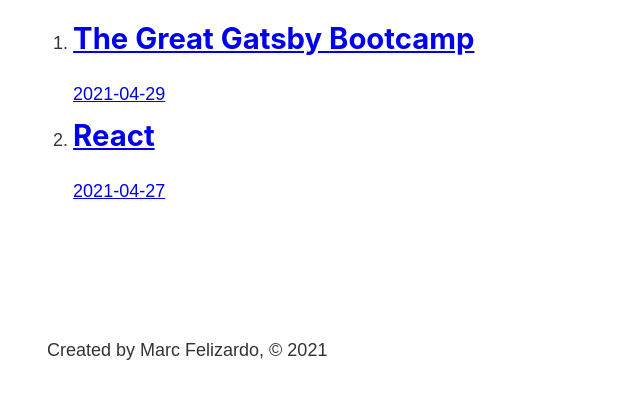
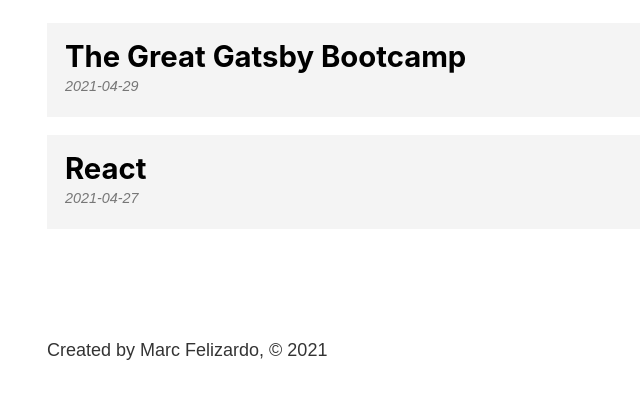
Before and after one commit to marcldo/gatsby-starter-hello-world, a Gatsby site: page /blog in a window 1280 px wide. Shown: the part 393-792 px from the top of the page, without its empty margins (236-876 px from the left). Built offline with nearby package versions, Linux system fonts and the light colour scheme; Gatsby itself is replaced by a stand-in of ours.

Commit message:
blog post styling

```diff
--- a/src/components/footer.js
+++ b/src/components/footer.js
@@ -1,5 +1,7 @@
 import React from 'react';
 import { graphql, useStaticQuery } from 'gatsby';
+
+import * as footerStyles from './footer.module.scss';
 
 const Footer = () => {
   const data = useStaticQuery(graphql`
@@ -12,7 +14,7 @@
   }
   `);
   return (
-    <footer>
+    <footer className={footerStyles.footer}>
       <p>Created by {data.site.siteMetadata.author}, © 2021</p>
     </footer>
   )
--- /dev/null
+++ b/src/components/footer.module.scss
@@ -0,0 +1,3 @@
+.footer {
+  margin-top: 3rem;
+}
--- a/src/pages/blog.js
+++ b/src/pages/blog.js
@@ -1,6 +1,7 @@
 import React from 'react';
 import Layout from '../components/layout';
 import { Link, graphql, useStaticQuery } from 'gatsby';
+import * as blogStyles from './blog.module.scss';
 
 const BlogPage = () => {
   const data = useStaticQuery(graphql`
@@ -24,9 +25,9 @@
   return (
     <Layout>
       <h1>Blog</h1>
-      <ol>
+      <ol className={blogStyles.posts}>
         {data.allMarkdownRemark.edges.map((edge) => (
-          <li key={edge.node.frontmatter.title}>
+          <li key={edge.node.frontmatter.title} className={blogStyles.post}>
             <Link to={`/blog/${edge.node.fields.slug}`}>
               <h2>{edge.node.frontmatter.title}</h2>
               <p>{edge.node.frontmatter.date}</p>
--- /dev/null
+++ b/src/pages/blog.module.scss
@@ -0,0 +1,30 @@
+.posts {
+  list-style-type: none;
+  margin: 0;
+}
+
+.post {
+  margin: 1rem 0;
+
+  a {
+    background: #f4f4f4;
+    color: #000;
+    display: block;
+    padding: 1rem;
+    text-decoration: none;
+  }
+
+  a:hover {
+    background: #e4e4e4;
+  }
+
+  h2 {
+    margin-bottom: 0;
+  }
+
+  p {
+    color: #777;
+    font-size: .8rem;
+    font-style: italic;
+  }
+}
```
